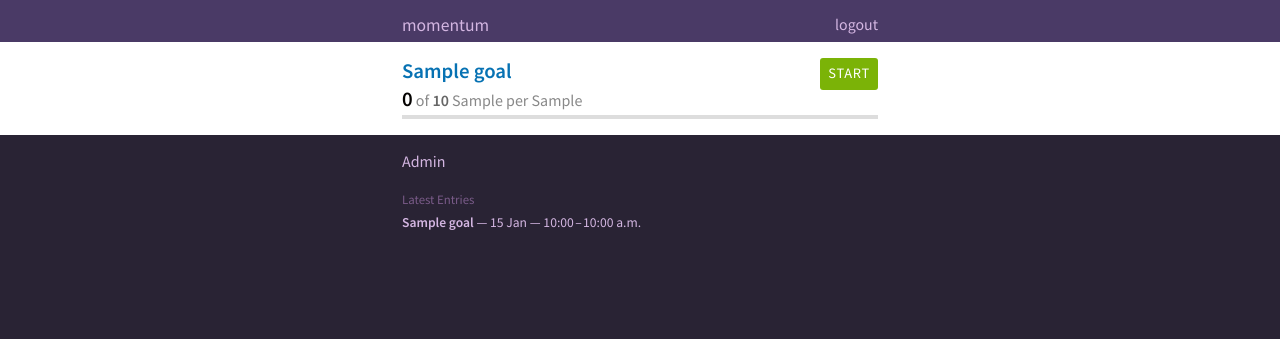
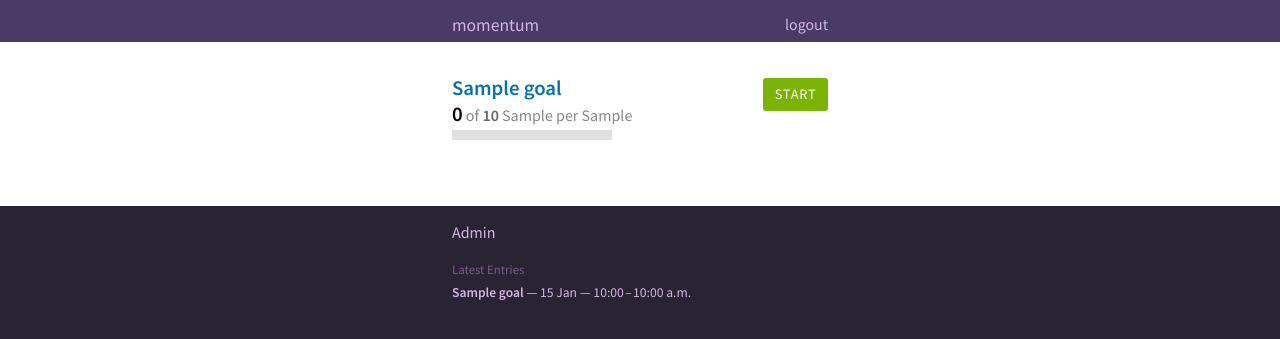
Before and after one commit to mod2/momentum, a Django app: page / in a window 1280 px wide. Shown: the top 339 px of the page. Run offline with Django 3.2, Linux system fonts and the light colour scheme; a user stored in the database is signed in; tables that the repository leaves empty hold one stand-in row (values such as "Sample post").

Commit message:
Style changes

```diff
--- a/momentum/models.py
+++ b/momentum/models.py
@@ -184,6 +184,10 @@ class Goal(models.Model):
 
         return day_list
 
+    def type_truncated(self):
+        if self.type == 'minutes':
+            return 'min'
+        return self.type
 
 class Entry(models.Model):
     goal = models.ForeignKey(Goal, related_name='entries')
--- a/momentum/static/momentum.js
+++ b/momentum/static/momentum.js
@@ -76,10 +76,10 @@ $(document).ready(function() {
 		if (button.hasClass("start")) {
 			// Turn into a Stop button
 			button.addClass("stop").removeClass("start");
-			button.html("Stop");
+			button.find(".label").html("Stop");
 
 			// Show the timer
-			button.siblings(".timer").removeClass("hidden");
+			button.find(".timer").removeClass("hidden");
 
 			// Update the favicon
 			updateFavicon("timer");
@@ -88,10 +88,10 @@ $(document).ready(function() {
 		} else if (button.hasClass("stop")) {
 			// Turn into a Start button
 			button.addClass("start").removeClass("stop");
-			button.html("Start");
+			button.find(".label").html("Start");
 
 			// Hide the timer
-			button.siblings(".timer").addClass("hidden");
+			button.find(".timer").addClass("hidden");
 
 			// Stop pinging the status web service if there aren't any more active timers
 			if ($(".goal .button.stop").length == 0) {
--- a/momentum/static/style.css
+++ b/momentum/static/style.css
@@ -5,7 +5,7 @@
 }
 
 .container {
-	max-width: 500px;
+	max-width: 400px;
 	margin: 0px auto;
 	padding-left: 12px;
 	padding-right: 12px;
@@ -26,7 +26,7 @@ header h1 {
 	font-size: 1.1em;
 	font-weight: normal;
 	margin: 0px auto;
-	max-width: 500px;
+	max-width: 400px;
 	padding: 12px;
 	padding-bottom: 6px;
 	padding-top: 14px;
@@ -50,6 +50,8 @@ header h1 a.logout {
 
 #content {
 	background: #fff;
+	padding-bottom: 50px;
+	padding-top: 20px;
 }
 
 #content h1 {
@@ -67,6 +69,8 @@ header h1 a.logout {
 /* Goals on dashboard */
 
 #content .goal {
+	background: #fff;
+	overflow: hidden;
 	padding-bottom: 16px;
 	padding-top: 16px;
 }
@@ -74,7 +78,12 @@ header h1 a.logout {
 #content .goal.placeholder {
 	background: #eee;
 	height: 4em;
-	margin: 10px 0;
+	margin: 10px auto;
+}
+
+#content .goal.ui-sortable-helper {
+	border-radius: 3px;
+	box-shadow: 0 0 15px rgba(0, 0, 0, 0.5);
 }
 
 #content .goal:nth-child(2n) {
@@ -83,6 +92,7 @@ header h1 a.logout {
 
 #content .goal h2 {
 	font-size: 1.3em;
+	line-height: 1em;
 	margin: 0;
 }
 
@@ -92,29 +102,34 @@ header h1 a.logout {
 }
 
 #content .goal .timer {
-	animation: cycle 2s alternate infinite;
-	-webkit-animation: cycle 2s alternate infinite;
-	background: #444;
-	border-radius: 3px;
+	background: rgba(0, 0, 0, 0.3);
+	border-radius: 0 0 3px;
 	color: rgba(255, 255, 255, 0.8);
-	display: inline-block;
+	display: block;
 	font-size: .9em;
 	font-style: italic;
-	margin-top: .3em;
-	margin-bottom: .1em;
-	padding: 2px 6px 3px;
+	margin-bottom: 0;
+	margin-left: -8px;
+	margin-right: -8px;
+	margin-top: 6px;
+	padding: 4px 8px 4px;
+	text-align: left;
 }
 
-@keyframes cycle {
-	0% { background: #f02a6e; }
-	50% { background: #ca4da2; }
-	100% { background: #f02a6e; }
+#content .goal .timer .elapsed {
+	display: block;
+	letter-spacing: 0;
+	line-height: 1em;
+	text-transform: none;
 }
 
-@-webkit-keyframes cycle {
-	0% { background: #f02a6e; }
-	50% { background: #ca4da2; }
-	100% { background: #f02a6e; }
+#content .goal .timer .seconds-wrapper {
+	display: block;
+	font-size: .8em;
+	letter-spacing: 0;
+	line-height: 1em;
+	margin-top: 2px;
+	text-transform: none;
 }
 
 #content .goal .timer .num {
@@ -142,21 +157,25 @@ header h1 a.logout {
 	font-weight: 600;
 }
 
+#content .goal .button.stop + h2 + .info .current {
+	color: #db268d;
+}
+
 #content .info .target {
 	color: #666;
 	font-weight: 600;
 }
 
 #content .percentage {
-	background: #ddd;
+	background: #e0e0e0;
 	margin-top: 3px;
-	width: 100%;
-	height: 4px;
+	width: 160px;
+	height: 10px;
 }
 
 #content .percentage .bar {
 	background: #444;
-	height: 3px;
+	height: 10px;
 }
 
 #content .percentage .bar.over {
@@ -171,7 +190,9 @@ header h1 a.logout {
 	font-size: .9em;
 	float: right;
 	letter-spacing: 0.05em;
-	padding: 6px 8px 8px;
+	min-width: 65px;
+	padding: 7px 8px 8px;
+	text-align: center;
 	text-transform: uppercase;
 }
 
@@ -184,8 +205,23 @@ header h1 a.logout {
 }
 
 #content .goal .button.stop {
+	-webkit-animation: cycle 2s alternate infinite;
+	animation: cycle 2s alternate infinite;
 	background: #c26b51;
 	background: #f02a6e;
+	padding-bottom: 0;
+}
+
+@keyframes cycle {
+	0% { background: #f02a6e; }
+	50% { background: #ca4da2; }
+	100% { background: #f02a6e; }
+}
+
+@-webkit-keyframes cycle {
+	0% { background: #f02a6e; }
+	50% { background: #ca4da2; }
+	100% { background: #f02a6e; }
 }
 
 
--- a/momentum/templates/dashboard.html
+++ b/momentum/templates/dashboard.html
@@ -6,14 +6,18 @@
 {% for goal in goals %}
 <div class="goal container" data-slug="{{ goal.slug }}">
 	{% if goal.in_progress %}
-	<span class="button action stop">Stop</span>
+	<span class="button action stop"><span class="label">Stop</span>
 	{% else %}
-	<span class="button action start">Start</span>
+	<span class="button action start"><span class="label">Start</span>
 	{% endif %}
+		<span class="timer{% if goal.get_current_elapsed_time == 0 %} hidden{% endif %}">
+			<span class="elapsed"><span class="num">{{ goal.get_current_elapsed_time_converted|floatformat:1 }}</span> {{ goal.type_truncated }}</span>
+			<span class="seconds-wrapper"><span class="seconds">{{ goal.get_current_elapsed_time|floatformat:0 }}</span> sec</span>
+		</span>
+	</span>
 
 	<h2><a href="{% url "goal" goal.slug %}">{{ goal.name }}</a></h2>
 
-	<div class="timer{% if goal.get_current_elapsed_time == 0 %} hidden{% endif %}"><span class="num">{{ goal.get_current_elapsed_time_converted|floatformat:1 }}</span> {{ goal.type }} (<span class="seconds">{{ goal.get_current_elapsed_time|floatformat:0 }}</span> seconds)</div>
 
 	<div class="info"><span class="current">{% if goal.get_current_amount_converted == 0 %}0{% else %}{{ goal.get_current_amount_converted|floatformat:1 }}{% endif %}</span> of <span class="target">{{ goal.target_amount }}</span> {{ goal.type }} per {{ goal.period }}</div>
 
```
